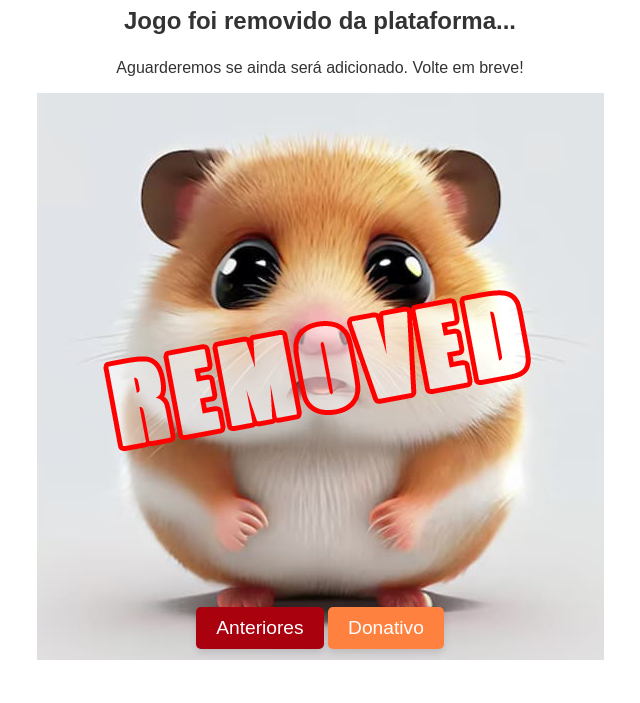
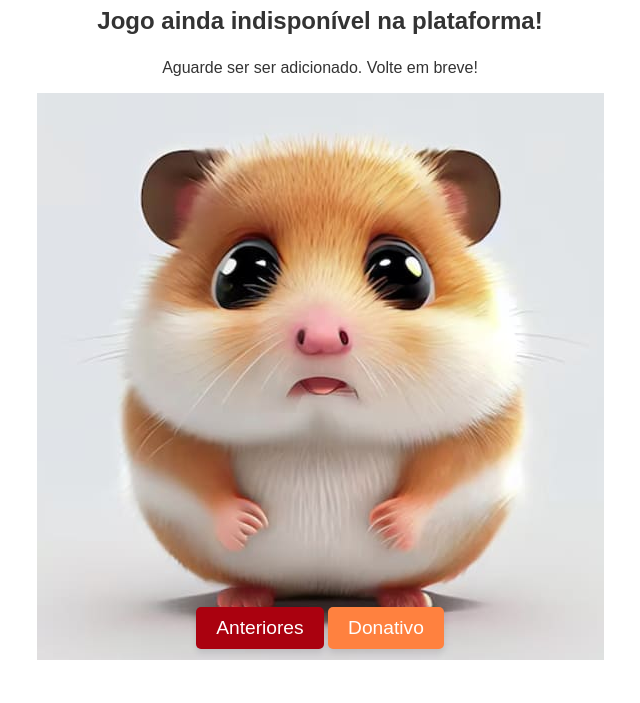
Before and after one commit to wssolinfor/ramster-kombat-mini-game, a website: page index.html in a window 1280 px wide. Shown: the part 97-800 px from the top of the page, without its empty margins (320-960 px from the left). Drawn offline with nearby package versions, Linux system fonts and the light colour scheme.

Commit message:
Update index.html

```diff
--- a/index.html
+++ b/index.html
@@ -23,9 +23,9 @@
         <div id="view"></div>
         <div id="no-puzzle" style="display: none;">
             <h1>Calma Calabreso!!!</h1>
-            <p><h2>Jogo foi removido da plataforma...</p></h2>
-            <p>Aguarderemos se ainda será adicionado. Volte em breve!</p>
-            <img src="sad_hamster_over.jpg"/>
+            <p><h2>Jogo ainda indisponível na plataforma!</p></h2>
+            <p>Aguarde ser ser adicionado. Volte em breve!</p>
+            <img src="sad_hamster.jpg"/>
         </div>
         <div class="footer">
             <div class="info">
```
